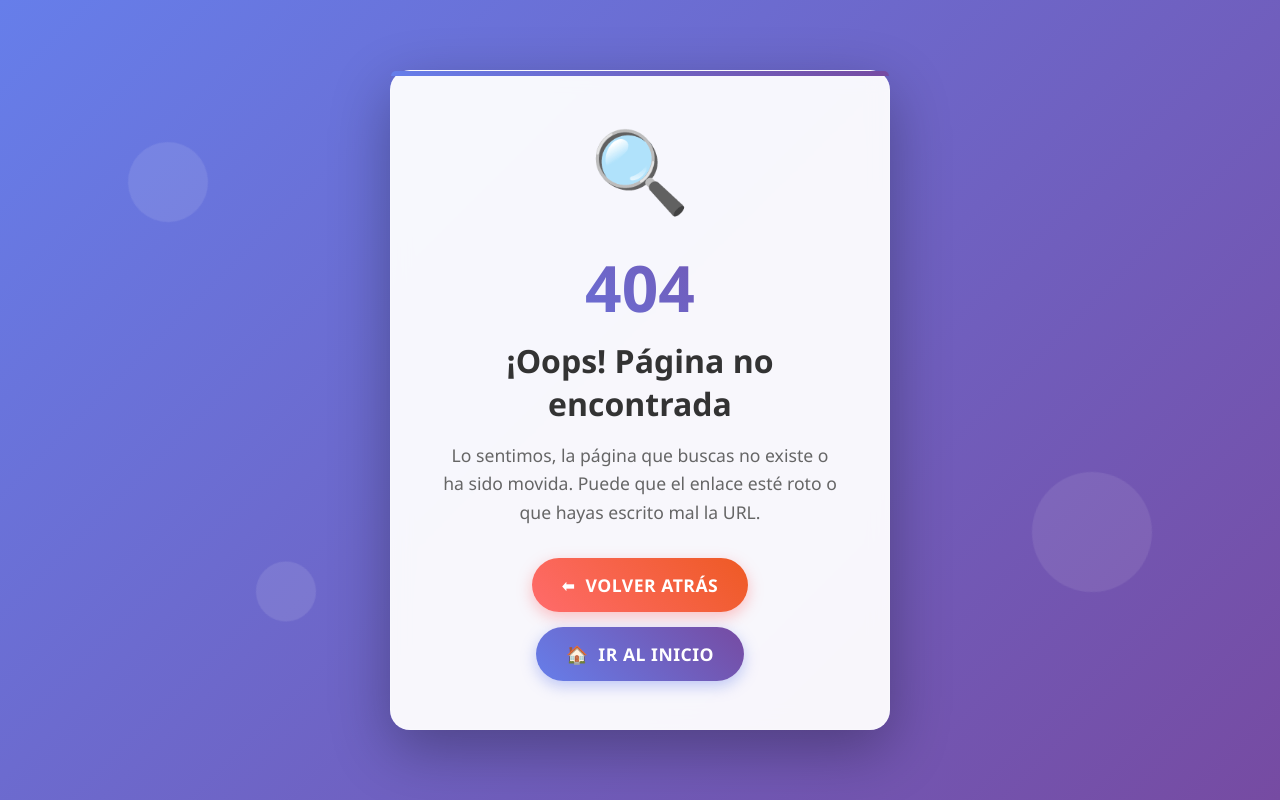
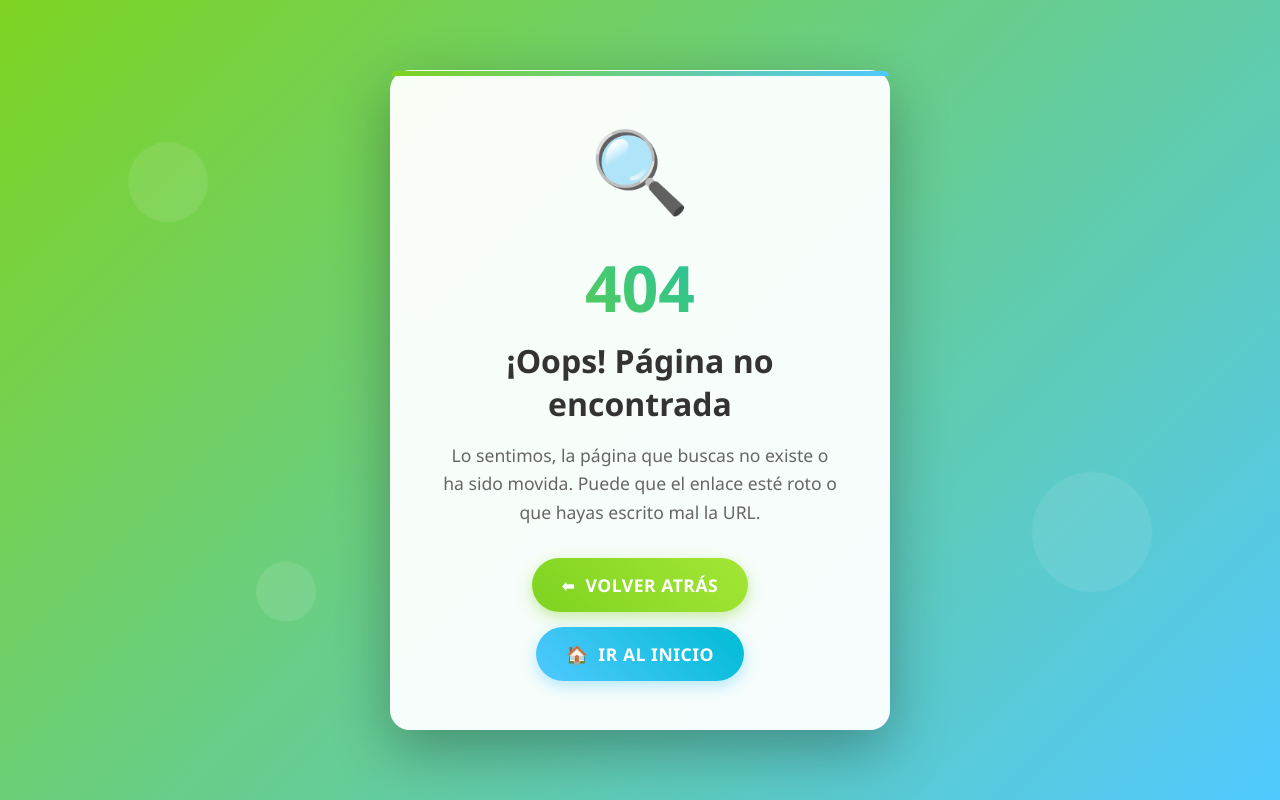
Before and after one commit to Bootcamp-IA-P6/MarketPlace, a Django app: template backend/templates/404.html in a window 1280 px wide. Run offline with Django 5.2, Linux system fonts and the light colour scheme; the template is opened without the code that fills it, so the values that code supplies are empty.

Commit message:
change color

```diff
--- a/backend/templates/404.html
+++ b/backend/templates/404.html
@@ -13,7 +13,7 @@
 
         body {
             font-family: 'Segoe UI', Tahoma, Geneva, Verdana, sans-serif;
-            background: linear-gradient(135deg, #667eea 0%, #764ba2 100%);
+            background: linear-gradient(135deg, #7ED321 0%, #50C8FF 100%);
             min-height: 100vh;
             display: flex;
             align-items: center;
@@ -85,7 +85,7 @@
             left: 0;
             right: 0;
             height: 5px;
-            background: linear-gradient(90deg, #667eea, #764ba2);
+            background: linear-gradient(90deg, #7ED321, #50C8FF);
             border-radius: 20px 20px 0 0;
         }
 
@@ -98,7 +98,7 @@
         .error-code {
             font-size: 4rem;
             font-weight: bold;
-            background: linear-gradient(45deg, #667eea, #764ba2);
+            background: linear-gradient(45deg, #7ED321, #00BCD4);
             -webkit-background-clip: text;
             -webkit-text-fill-color: transparent;
             background-clip: text;
@@ -163,29 +163,29 @@
         }
 
         .btn-home {
-            background: linear-gradient(45deg, #667eea, #764ba2);
+            background: linear-gradient(45deg, #50C8FF, #00BCD4);
             color: white;
-            box-shadow: 0 5px 15px rgba(102, 126, 234, 0.4);
+            box-shadow: 0 5px 15px rgba(80, 200, 255, 0.4);
         }
 
         .btn-home:hover {
             transform: translateY(-3px);
-            box-shadow: 0 10px 25px rgba(102, 126, 234, 0.5);
+            box-shadow: 0 10px 25px rgba(80, 200, 255, 0.5);
             color: white;
             text-decoration: none;
         }
 
         .btn-back {
-            background: linear-gradient(45deg, #ff6b6b, #ee5a24);
+            background: linear-gradient(45deg, #7ED321, #A4E635);
             color: white;
-            box-shadow: 0 5px 15px rgba(255, 107, 107, 0.4);
+            box-shadow: 0 5px 15px rgba(126, 211, 33, 0.4);
             position: relative;
             overflow: hidden;
         }
 
         .btn-back:hover {
             transform: translateY(-3px);
-            box-shadow: 0 10px 25px rgba(255, 107, 107, 0.5);
+            box-shadow: 0 10px 25px rgba(126, 211, 33, 0.5);
             color: white;
             text-decoration: none;
         }
```
Also changed, not shown: backend/templates/400.html (+5 -5 lines), backend/templates/403.html (+5 -5 lines), backend/templates/500.html (+9 -9 lines).
